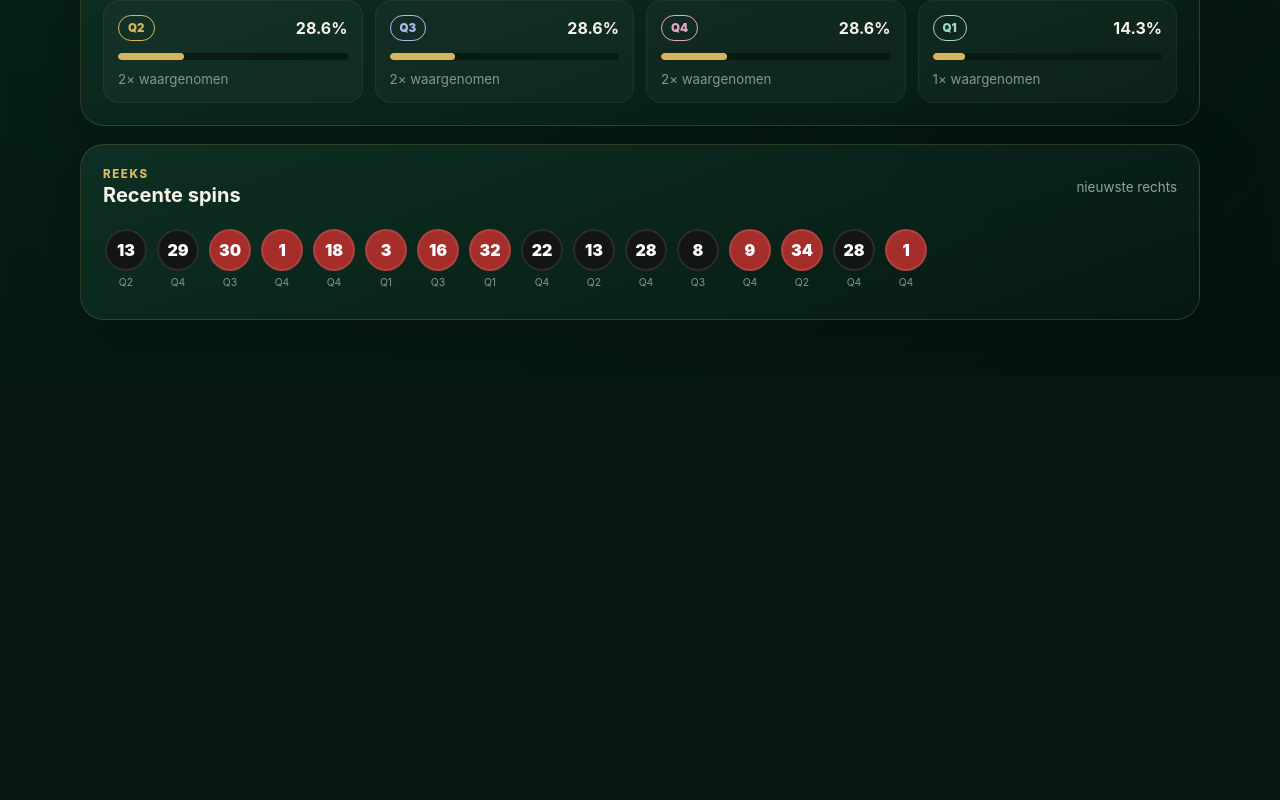
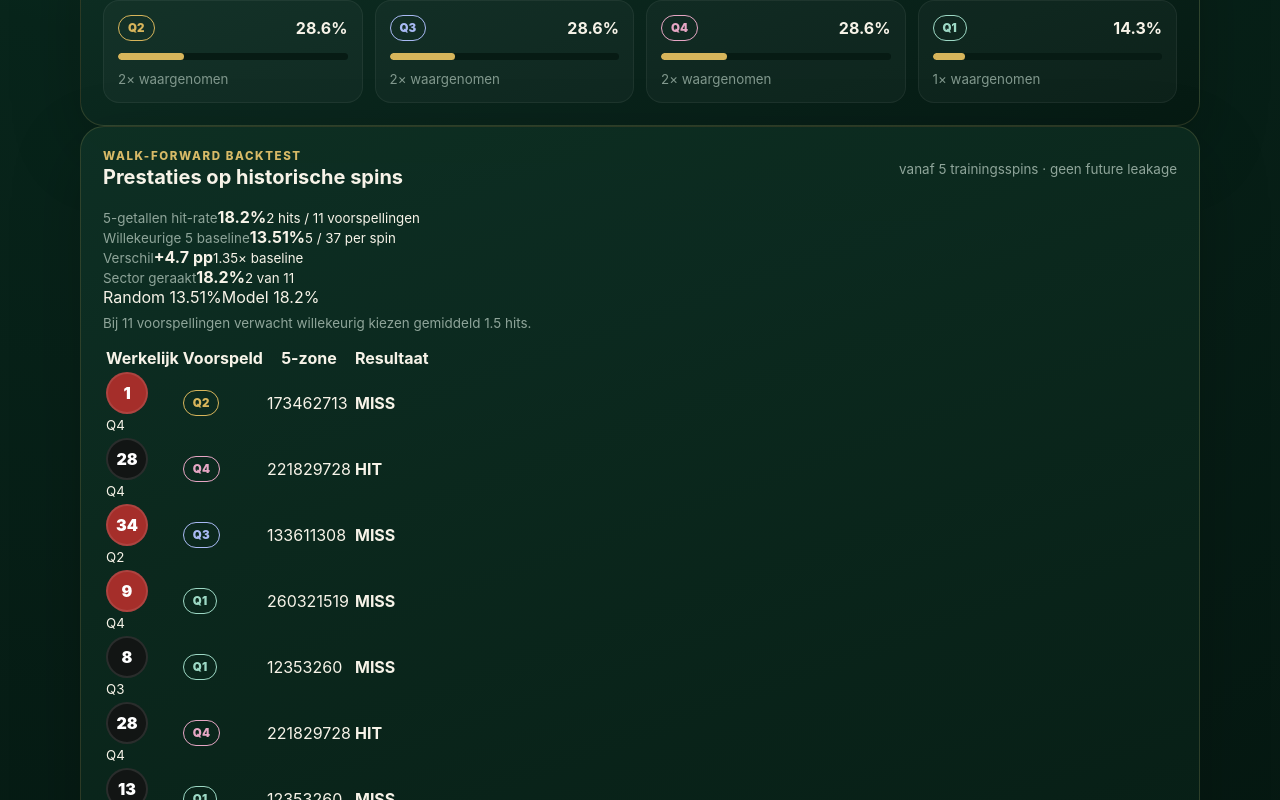
Before and after one commit to rvanheel/roulette-analyser, a Vue app: page / in a window 1280 px wide. Shown: the part 800-1600 px from the top of the page. Before the commit the page ends 1176 px from the top, so only its background shows below. Built offline with nearby package versions, Linux system fonts and the light colour scheme.

Commit message:
Show backtest performance

```diff
--- a/src/App.vue
+++ b/src/App.vue
@@ -1,6 +1,6 @@
 <script setup lang="ts">
 import { computed, ref, watch } from 'vue'
-import { analyse, parseNumbers, rouletteColor, sectorOf, type Sector } from './roulette'
+import { analyse, backtest, parseNumbers, rouletteColor, sectorOf, type Sector } from './roulette'
 
 const STORAGE_KEY = 'roulette-analyser-history-v1'
 const defaultHistory = [13,29,30,1,18,3,16,32,22,13,28,8,9,34,28,1]
@@ -10,10 +10,13 @@ const bulkInput = ref(history.value.join('-'))
 const nextNumber = ref('')
 const error = ref('')
 const prediction = computed(() => analyse(history.value))
+const backtestResult = computed(() => backtest(history.value, 5))
+const recentBacktestRows = computed(() => backtestResult.value.rows.slice(-12).reverse())
 
 watch(history, value => localStorage.setItem(STORAGE_KEY, JSON.stringify(value)), { deep: true })
 
 const sectorClass = (sector: Sector) => `sector-${sector.toLowerCase()}`
+const signed = (value: number) => `${value >= 0 ? '+' : ''}${value.toFixed(1)}`
 
 function applyHistory() {
   try {
@@ -122,6 +125,60 @@ function reset() {
       </div>
     </section>
 
+    <section v-if="backtestResult.predictions" class="card backtest-card">
+      <div class="card-title-row">
+        <div><p class="label">Walk-forward backtest</p><h2>Prestaties op historische spins</h2></div>
+        <span class="muted">vanaf 5 trainingsspins · geen future leakage</span>
+      </div>
+
+      <div class="backtest-kpis">
+        <div class="kpi hero-kpi">
+          <span class="muted">5-getallen hit-rate</span>
+          <strong>{{ backtestResult.hitRate.toFixed(1) }}%</strong>
+          <small>{{ backtestResult.hits }} hits / {{ backtestResult.predictions }} voorspellingen</small>
+        </div>
+        <div class="kpi">
+          <span class="muted">Willekeurige 5 baseline</span>
+          <strong>{{ backtestResult.randomHitRate.toFixed(2) }}%</strong>
+          <small>5 / 37 per spin</small>
+        </div>
+        <div class="kpi" :class="backtestResult.percentagePointDelta >= 0 ? 'positive' : 'negative'">
+          <span class="muted">Verschil</span>
+          <strong>{{ signed(backtestResult.percentagePointDelta) }} pp</strong>
+          <small>{{ backtestResult.relativeLift.toFixed(2) }}× baseline</small>
+        </div>
+        <div class="kpi">
+          <span class="muted">Sector geraakt</span>
+          <strong>{{ backtestResult.sectorHitRate.toFixed(1) }}%</strong>
+          <small>{{ backtestResult.sectorHits }} van {{ backtestResult.predictions }}</small>
+        </div>
+      </div>
+
+      <div class="baseline-track">
+        <div class="baseline-labels"><span>Random {{ backtestResult.randomHitRate.toFixed(2) }}%</span><span>Model {{ backtestResult.hitRate.toFixed(1) }}%</span></div>
+        <div class="baseline-bar">
+          <i class="random-mark" :style="{ left: `${Math.min(backtestResult.randomHitRate, 100)}%` }" />
+          <b :style="{ width: `${Math.min(backtestResult.hitRate, 100)}%` }" />
+        </div>
+        <p class="hint">Bij {{ backtestResult.predictions }} voorspellingen verwacht willekeurig kiezen gemiddeld {{ backtestResult.expectedRandomHits.toFixed(1) }} hits.</p>
+      </div>
+
+      <div class="backtest-table-wrap">
+        <table class="backtest-table">
+          <thead><tr><th>Werkelijk</th><th>Voorspeld</th><th>5-zone</th><th>Resultaat</th></tr></thead>
+          <tbody>
+            <tr v-for="row in recentBacktestRows" :key="row.index">
+              <td><span class="mini-ball table-ball" :class="`num-${rouletteColor(row.actual)}`">{{ row.actual }}</span> <small>{{ row.actualSector }}</small></td>
+              <td><span class="sector-badge" :class="sectorClass(row.predictedSector)">{{ row.predictedSector }}</span></td>
+              <td class="zone-cell"><span v-for="n in row.numbers" :key="n" :class="{ 'zone-center': n === row.center }">{{ n }}</span></td>
+              <td><strong :class="row.hit ? 'hit' : 'miss'">{{ row.hit ? 'HIT' : 'MISS' }}</strong></td>
+            </tr>
+          </tbody>
+        </table>
+      </div>
+      <p class="disclaimer">Een hoge historische hit-rate bewijst geen voorspellend voordeel. Bij kleine steekproeven kan toevalsvariantie zeer groot zijn; gebruik vooral langere reeksen om het model te beoordelen.</p>
+    </section>
+
     <section v-if="history.length" class="card history-card">
       <div class="card-title-row"><div><p class="label">Reeks</p><h2>Recente spins</h2></div><span class="muted">nieuwste rechts</span></div>
       <div class="history-strip">
```
